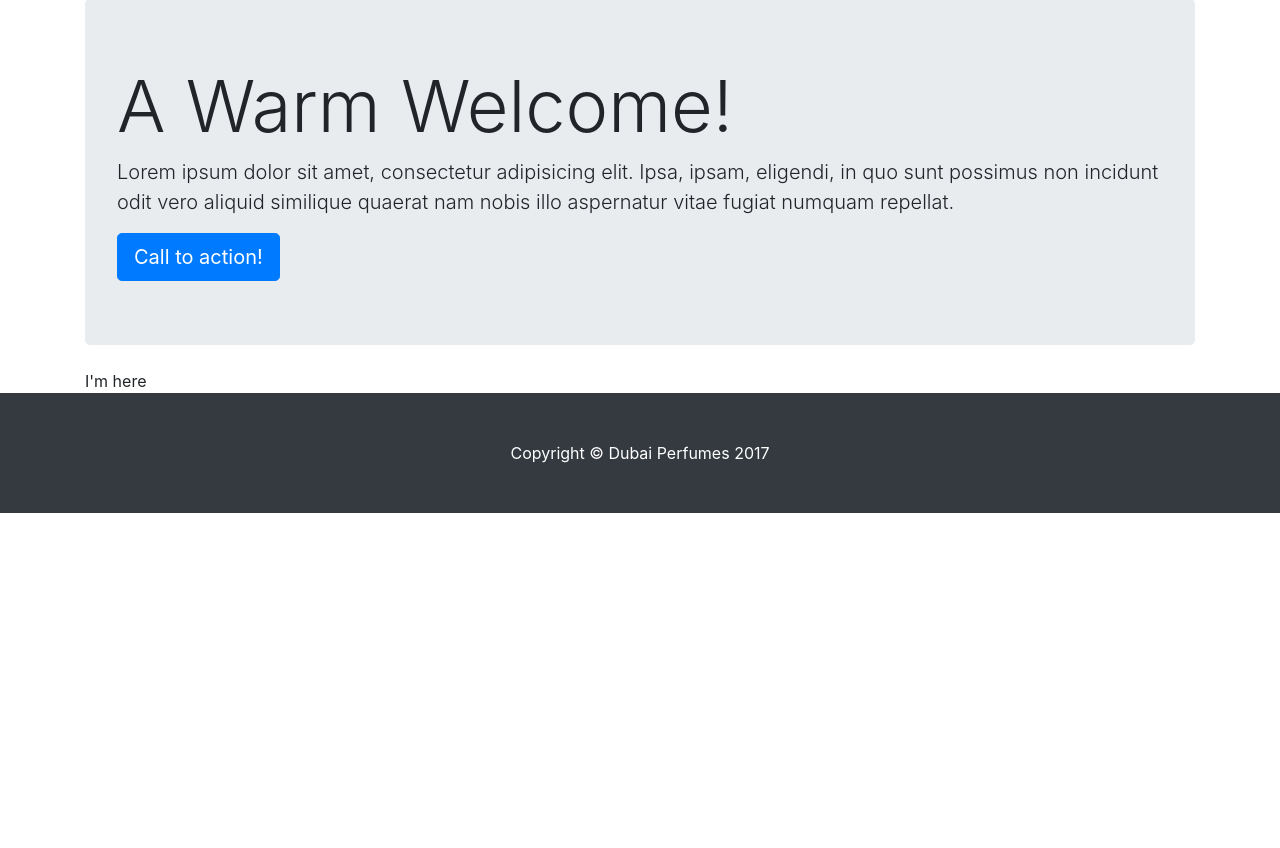
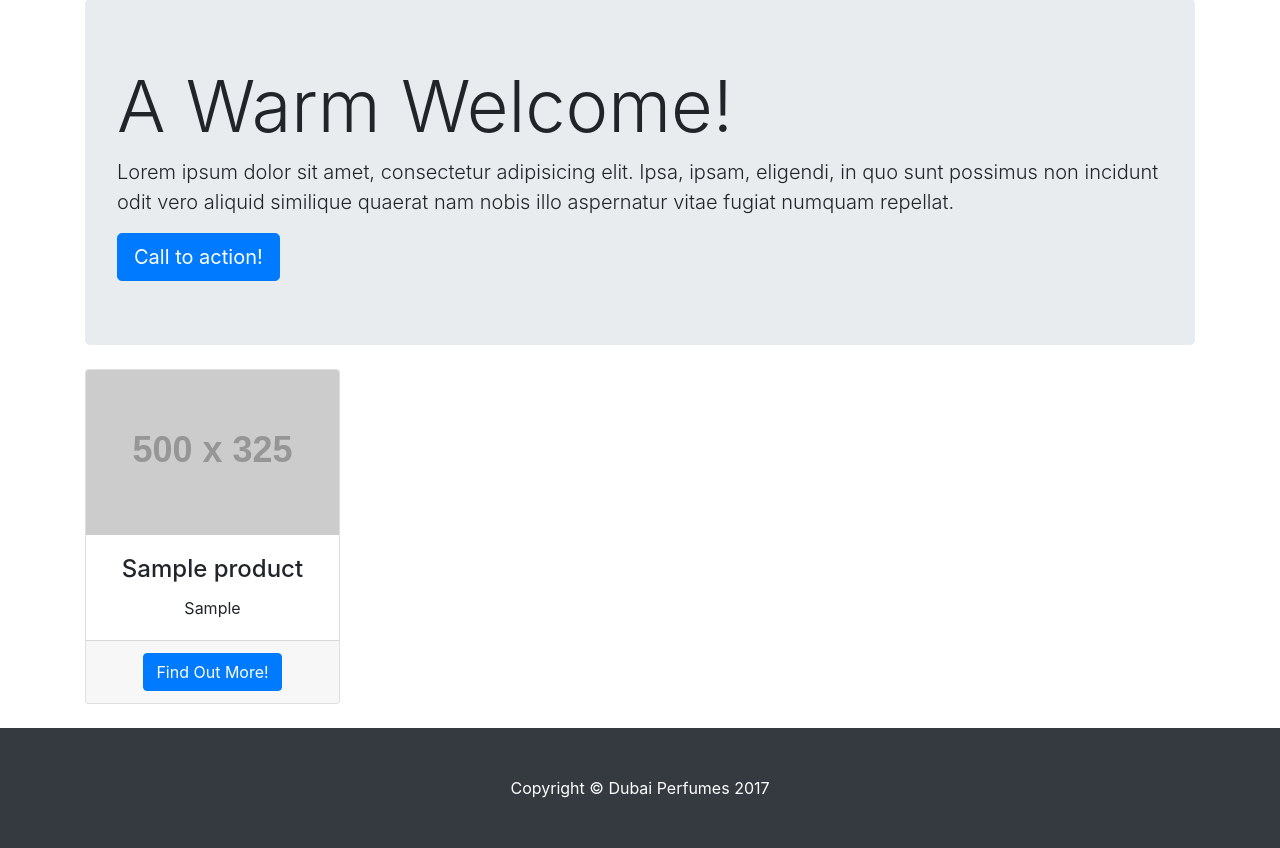
Before and after one commit to quyenlc/dubaiperfumesvn, a Django app: page /products/ in a window 1280 px wide. Shown: the part 81-929 px from the top of the page. Before the commit the page ends 594 px from the top, so only its background shows below. Run offline with Django 3.2, Linux system fonts and the light colour scheme; tables that the repository leaves empty hold one stand-in row (values such as "Sample post"); grey boxes labelled with a size stand in for pictures from a placeholder-image service; some libraries are stand-ins or nearby versions.

Commit message:
first commit

```diff
--- a/dubaiperfumesvn/products/models.py
+++ b/dubaiperfumesvn/products/models.py
@@ -11,15 +11,22 @@ class Category(models.Model):
     def __str__(self):
         return self.name
 
+
 class Product(models.Model):
-
     code = models.CharField(max_length=100, unique=True)
     name = models.CharField(max_length=200)
     price = models.PositiveIntegerField()
-    description = models.CharField(max_length=800)
+    description = models.TextField()
     info = models.TextField()
     star = models.FloatField(default=4.0)
     category = models.ForeignKey('Category', on_delete=models.PROTECT,
                                  default=1)  # Perfume
     created_at = models.DateTimeField(auto_now_add=True)
     updated_at = models.DateTimeField(auto_now=True)
+
+
+class Landing(models.Model):
+    category = models.ForeignKey('Category', on_delete=models.PROTECT)
+    titile = models.CharField(max_length=100)
+    message = models.CharField(max_length=500)
+    redirect_link = models.URLField()
--- a/dubaiperfumesvn/products/templates/products/index.html
+++ b/dubaiperfumesvn/products/templates/products/index.html
@@ -1,5 +1,22 @@
 {% extends 'products/base.html' %}
 {% load static %}
 {% block content %}
-I'm here
+{% if products %}
+  <div class="row text-center">
+  {% for product in products %}
+    <div class="col-lg-3 col-md-6 mb-4">
+      <div class="card">
+        <img class="card-img-top" src="http://placehold.it/500x325" alt="">
+        <div class="card-body">
+          <h4 class="card-title">{{product.name}}</h4>
+          <p class="card-text" maxlength="100">{{product.info}}</p>
+        </div>
+        <div class="card-footer">
+          <a href="#" class="btn btn-primary">Find Out More!</a>
+        </div>
+      </div>
+    </div>
+  {% endfor %}
+  </div>
+{% endif %}
 {% endblock %}
--- a/dubaiperfumesvn/products/views.py
+++ b/dubaiperfumesvn/products/views.py
@@ -1,8 +1,10 @@
 from django.shortcuts import render
 from django.http import HttpResponse
 from django.template import loader
+from .models import Product
 
 # Create your views here.
 def index(request):
-    context = {}
+    products = Product.objects.all()
+    context = {'products': products}
     return render(request, 'products/index.html', context)
```
Also changed, not shown: 1 other file.
